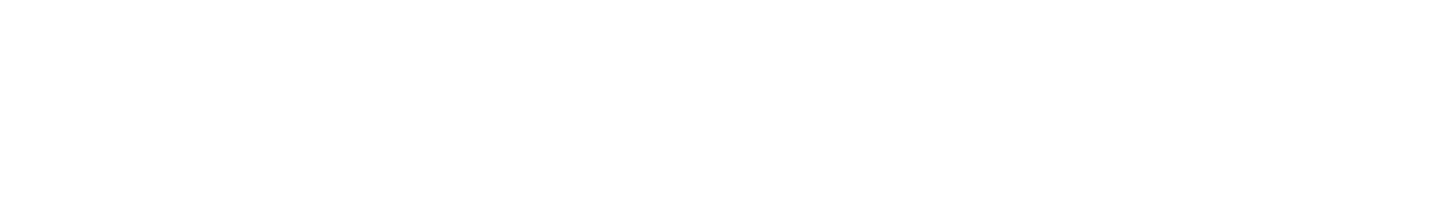
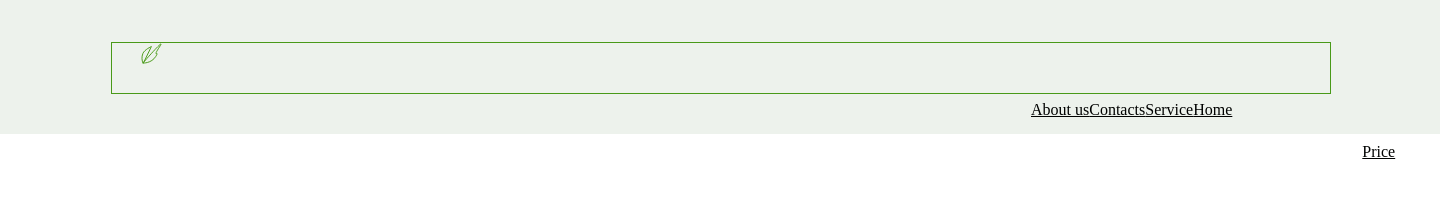
Before and after one commit to ulja4a/preRsSchool2022, a plain HTML site: page plants/index.html in a window 1280 px wide. Shown: the whole page, 1443 px wide, since content can reach past the window. Drawn offline with Linux system fonts and the light colour scheme; a web font is replaced by a local one.

Commit message:
feat: add folder assets and img and logo

```diff
--- a/plants/index.html
+++ b/plants/index.html
@@ -13,8 +13,23 @@
 </head>
 <body>
     <header class="header">
-        <div class="container">
-        </div>
+
+            <navbar class="navbar">
+                <logo class="logo"><img src="assets/img/logo_vector.svg"  width= "79.17px" height="21.04px" alt="Logo"></logo>
+                <nav class="nav">
+                    <ul class="nav-list">
+                        <li class="price"><a href="#price" class="nav-link">Price</a></li>
+                        <li class="nav-item"><a href="#about" class="nav-link">About us</a></li>
+                        <li class="nav-item"><a href="#contacts" class="nav-link">Contacts</a></li>
+                        <li class="nav-item"><a href="#service" class="nav-link">Service</a></li>
+                        <li class="nav-item"><a href="#home" class="nav-link">Home</a></li>
+                    </ul>
+                </nav>
+
+
+                </logo>
+            </navbar>
+
     </header>
     <welcome class="welcome">
         <div class="container">
--- a/plants/style.css
+++ b/plants/style.css
@@ -4,3 +4,67 @@ body {
 	justify-content: space-between;
     font-family: 'Inika', serif;
 }
+.container {
+    position: relative;
+    max-width: 1440px;
+    margin: 0 auto;
+     }
+header {
+    position: absolute;
+    width: 1440px;
+    height: 134px;
+    left: 0px;
+    top: 0px;
+    background: #EDF2EC;
+}
+.navbar {
+    position: absolute;
+    width: 1218px;
+    height: 50px;
+    left: 111px;
+    top: 42px;
+    border: 1px solid #499A18
+}
+.nav {
+    display: flex;
+    position: absolute;
+    width: 452px;
+    height: 50px;
+    left: 879px;
+    top: 42px;
+}
+.price {
+    position: absolute;
+    height: 50px;
+    left: 82.15%;
+    right: 15.21%;
+    top: 42px;
+}
+.about {
+    position: absolute;
+    height: 50px;
+    left: 67.29%;
+    right: 28.06%;
+    top: 42px;
+}
+.contacts {
+    position: absolute;
+    height: 50px;
+    left: 87.99%;
+    right: 7.57%;
+    top: 42px;
+}
+.nav-list {
+	display: flex;
+	justify-content: flex-end;
+	align-items: center;
+	list-style: none;
+	}
+.nav-link {
+    font-family: 'Inika';
+    font-style: normal;
+    font-weight: 400;
+    font-size: 16px;
+    line-height: 50px;
+    color: #010201;
+}
```
Also changed, not shown: plants/assets/img/logo_vector.svg (added).
